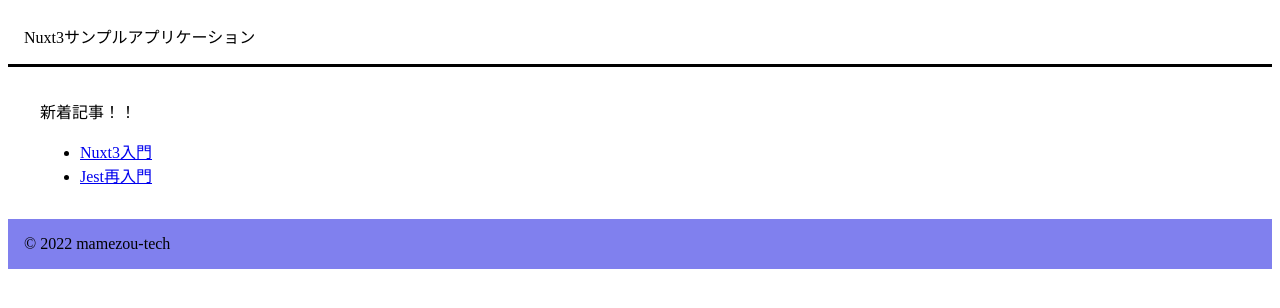
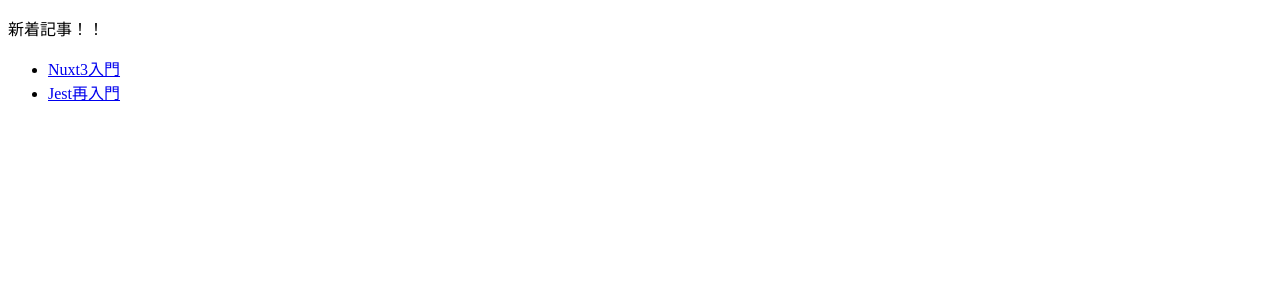
Before and after one commit to Ktjm-555/bikeHP, a Nuxt app: page / in a window 1280 px wide. Shown: the top 308 px of the page. Built offline with nearby package versions, Linux system fonts and the light colour scheme.

Commit message:
ヘッダーフッターのレイアウトコンポーネント作成。

```diff
--- a/app.vue
+++ b/app.vue
@@ -1,5 +1,5 @@
 <template>
-  <div>
+  <NuxtLayout>
     <NuxtPage />
-  </div>
+  </NuxtLayout>
 </template>
--- a/nuxt.config.ts
+++ b/nuxt.config.ts
@@ -1,13 +1,13 @@
 // https://v3.nuxtjs.org/api/configuration/nuxt.config
 export default defineNuxtConfig({
   css: ["@/assets/styles/main.scss"],
-  vite: {
-    css: {
-      preprocessorOptions: {
-        scss: {
-          additionalData: '@import "@/assets/styles/_variables.scss";',
-        },
-      },
-    },
-  },
+  // vite: {
+  //   css: {
+  //     preprocessorOptions: {
+  //       scss: {
+  //         additionalData: '@import "@/assets/styles/_variables.scss";',
+  //       },
+  //     },
+  //   },
+  // },
 });
--- a/pages/details.vue
+++ b/pages/details.vue
@@ -1,6 +1,6 @@
 <script setup lang="ts">
 const route = useRoute();
-const { id } = route.query;
+const {id} = route.query;
 const articles = [{
   id: 1,
   title: "Nuxt3入門",
@@ -16,8 +16,6 @@ article.value = articles.find(article => +id === article.id)
 
 <template>
   <div>
-    <header>Nuxt3サンプルアプリケーション</header>
-    <div class="container">
     <article v-if="article">
       <p>タイトル：{{ article.title }}</p>
       <hr />
@@ -25,23 +23,4 @@ article.value = articles.find(article => +id === article.id)
     </article>
     <NuxtLink to="/">戻る</NuxtLink>
   </div>
-    <footer>
-      © 2022 mamezou-tech
-    </footer>
-  </div>
 </template>
-
-<style scoped>
-header {
-  border-bottom-style: solid;
-  padding: 1rem;
-}
-footer {
-  margin-top: 2rem;
-  background-color: #8080ee;
-  padding: 1rem;
-}
-.container {
-  margin: 2rem;
-}
-</style>
--- a/pages/index.vue
+++ b/pages/index.vue
@@ -11,8 +11,6 @@ articles.value = [{
 
 <template>
   <div>
-    <header>Nuxt3サンプルアプリケーション</header>
-    <div class="container">
     <p>新着記事！！</p>
     <ul>
       <li v-for="article in articles" :key="article.id">
@@ -23,23 +21,4 @@ articles.value = [{
       </li>
     </ul>
   </div>
-    <footer>
-      © 2022 mamezou-tech
-    </footer>
-  </div>
 </template>
-
-<style scoped>
-header {
-  border-bottom-style: solid;
-  padding: 1rem;
-}
-footer {
-  margin-top: 2rem;
-  background-color: #8080ee;
-  padding: 1rem;
-}
-.container {
-  margin: 2rem;
-}
-</style>
```
Lines whose indentation alone changed are shown as unchanged.
